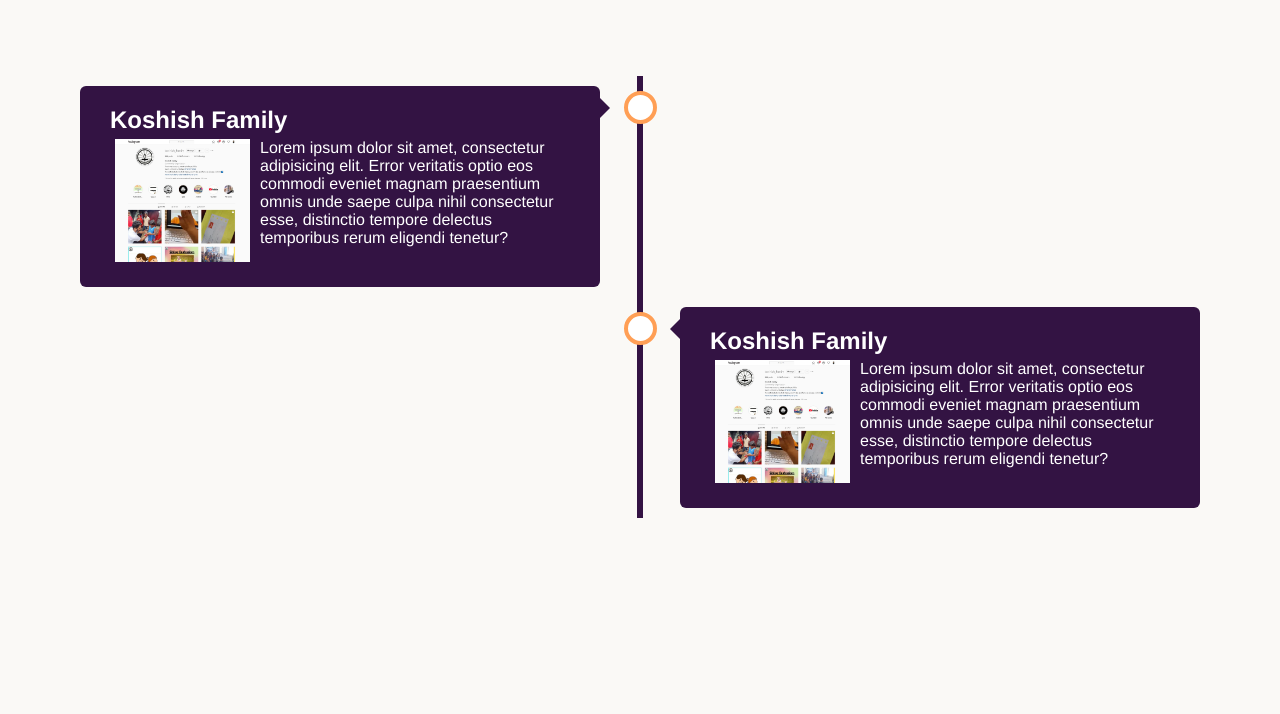
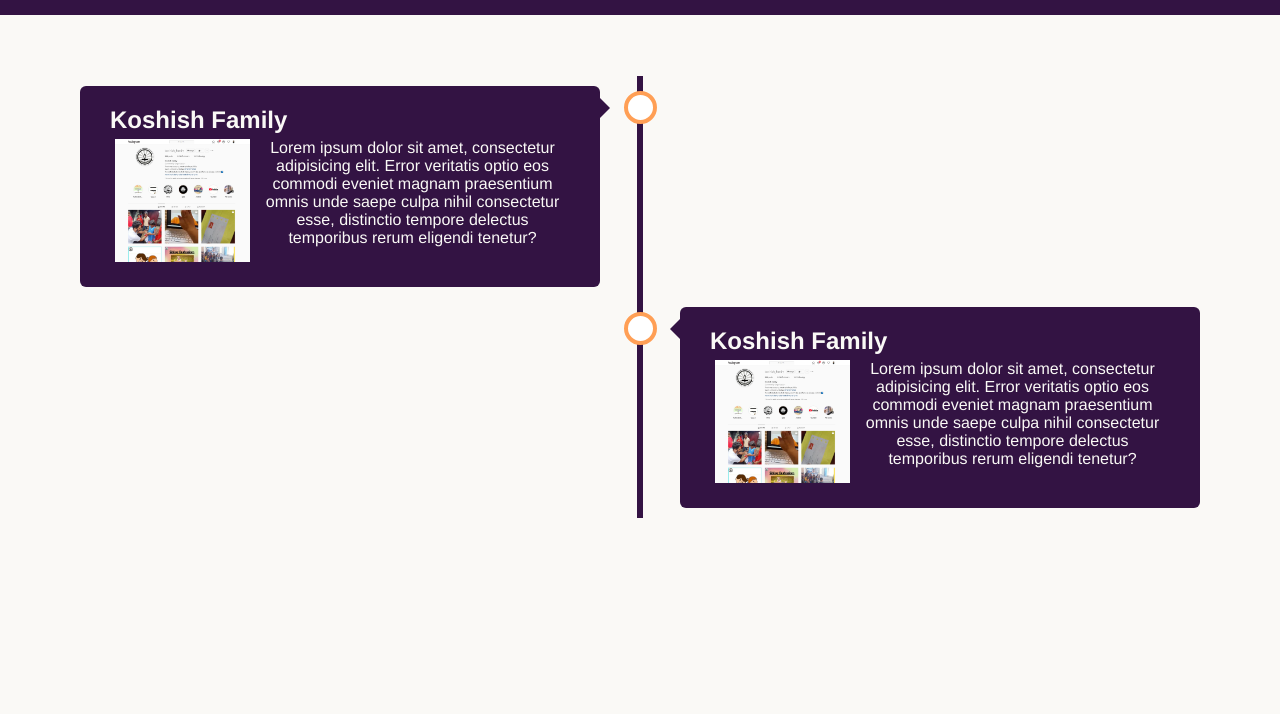
Before and after one commit to Rivya-Bisht/Portfolio-riv, a plain HTML site: page marketing.html in a window 1280 px wide. Shown: the part 86-800 px from the top of the page. Drawn offline with Linux system fonts and the light colour scheme.

Commit message:
Update marketing.html

```diff
--- a/marketing.html
+++ b/marketing.html
@@ -5,7 +5,7 @@
     <meta http-equiv="X-UA-Compatible" content="IE=edge">
     <meta name="viewport" content="width=device-width, initial-scale=1.0">
     <title>Marketing</title>
-    <link rel="stylesheet" href="Mstyle.css">
+    <link rel="stylesheet" href="Dstyle.css">
 </head>
 <body>
 
```
